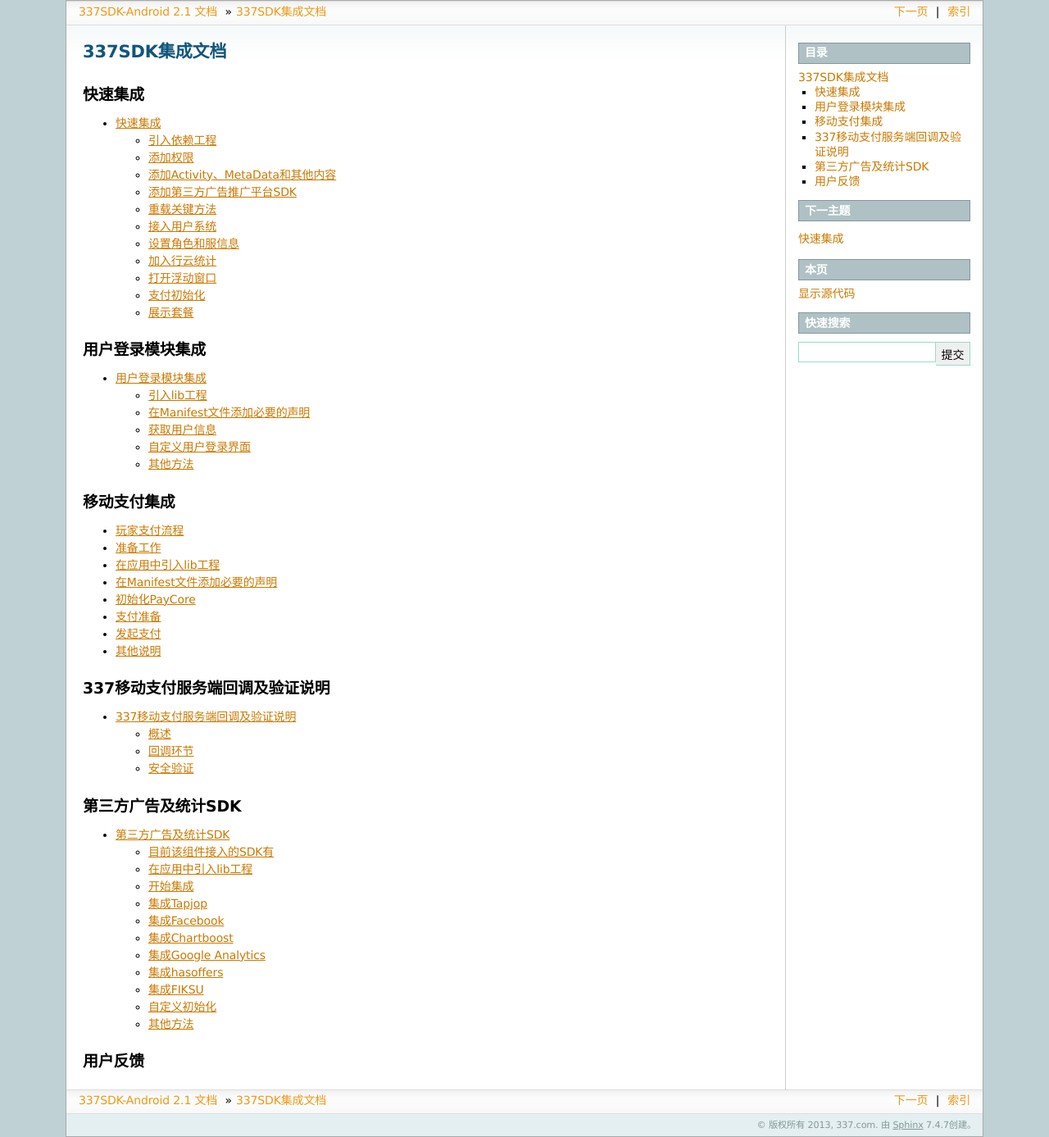
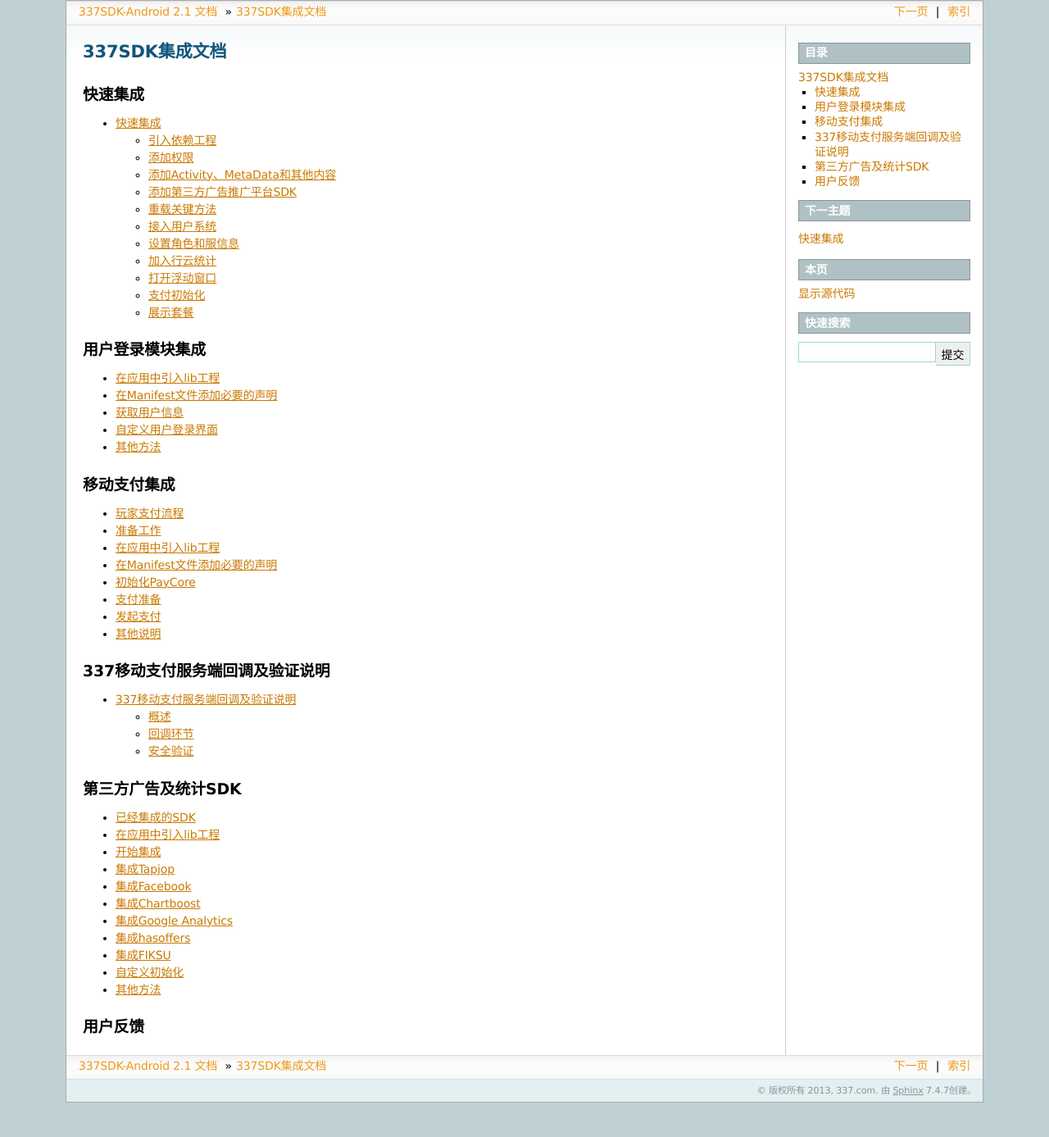
Before and after one commit to dwqelex/337SDK-Android-Doc, a Sphinx documentation site: the page built from source/index.rst, in a window 1280 px wide. Shown: the whole page at 82% size. Built offline with Sphinx 7.4.7, drawn with Linux system fonts in a browser that asks for light colours; pages that are not in the unit, such as notebooks, are missing from menus; after the commit the page ends 1345 px from its top, so only the background shows below that.

Commit message:
推广SDK和用户文档

```diff
--- a/source/othersdk.rst
+++ b/source/othersdk.rst
@@ -1,9 +1,8 @@
-===================
-第三方广告及统计SDK
-===================
 
-目前该组件接入的SDK有
----------------------
+已经集成的SDK
+-------------
+目前SDK中集成了一下6个第三方SDK
+
 * Tapjoy
 * Facebook
 * Chartboost
--- a/source/userlogin.rst
+++ b/source/userlogin.rst
@@ -1,9 +1,7 @@
-================
-用户登录模块集成
-================
 
-引入lib工程
------------
+
+在应用中引入lib工程
+-------------------
 请参照快速集成中（引入337lib工程）
 
 在Manifest文件添加必要的声明
@@ -95,28 +97,21 @@
 
 #. 个人信息页：
 
- 先增加一个Activity ::
-
-	<activity
-		android:name="com.web337.android.widget.Web"
-		android:configChanges="orientation|keyboardHidden|screenSize"
-		android:launchMode="singleTask">
-	</activity>
 
  调用方法打开页面：
 
-	``UserCore.showUserInfo(Activity);``
+ ``UserCore.showUserInfo(Activity);``
 
  当前无337登录用户时，方法返回false，当前有337登录用户时，方法返回true，并打开用户个人信息页。玩家可以在此页面进行更改个人信息、更改密码、切换账户等操作。
 
  如果玩家在个人信息页切换了账户，当玩家关闭个人信息页时，SDK会将新的用户回调给开发者。回调方法的设置如下： ::
 
 	UserCore.setOnChangeUserListener(new com.web337.android.user.UserCore.OnChangeUserListener(){
-		@Override
-		public void onChange(User u) {
-			if(u != null){
-				alert("更改用户："+u.getUsername());
-			}else{
-				alert("退出登录");
-			}
+	 @Override
+	 public void onChange(User u) {
+		if(u != null){
+			alert("更改用户："+u.getUsername());
+		}else{
+			alert("退出登录");
+		}
 	}});
```
Also changed, not shown: other parts of source/userlogin.rst (+4 -0 lines).
